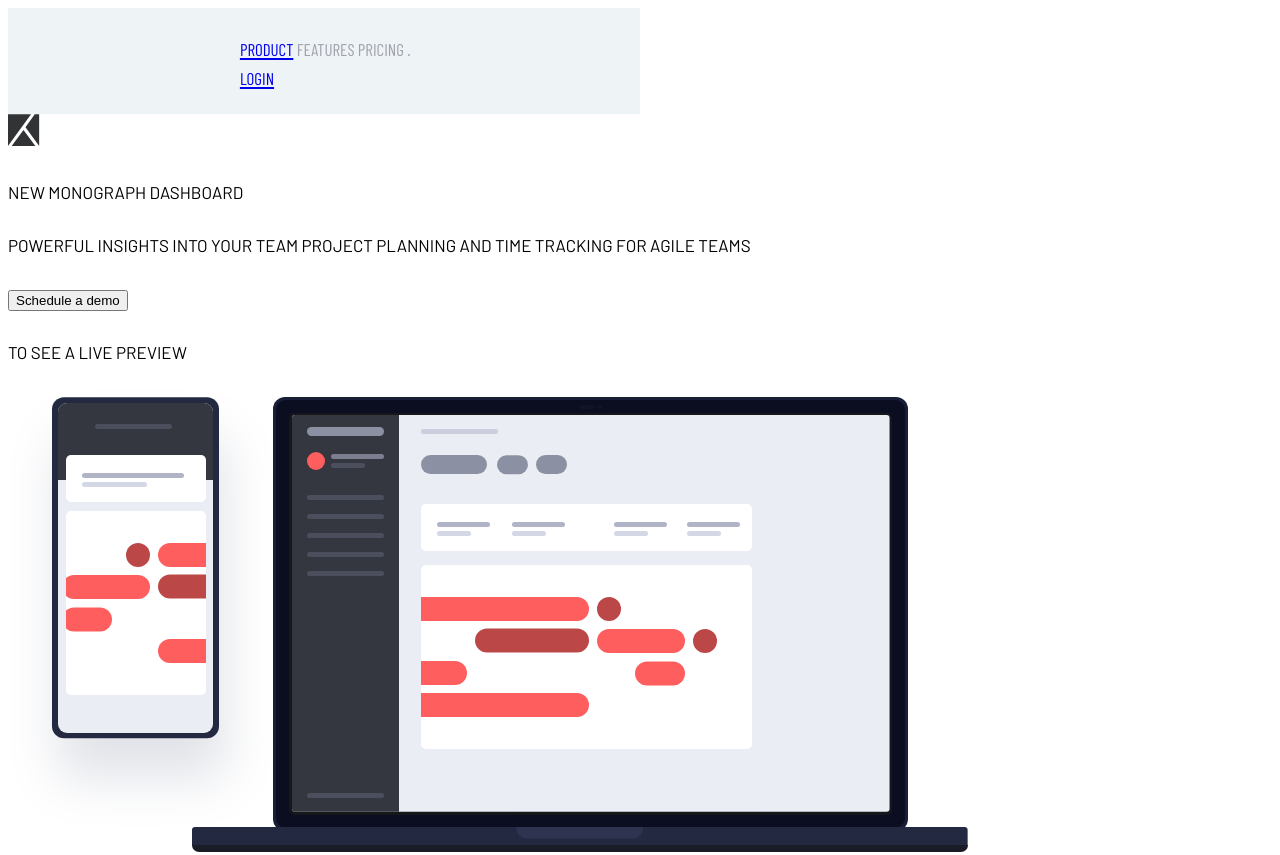
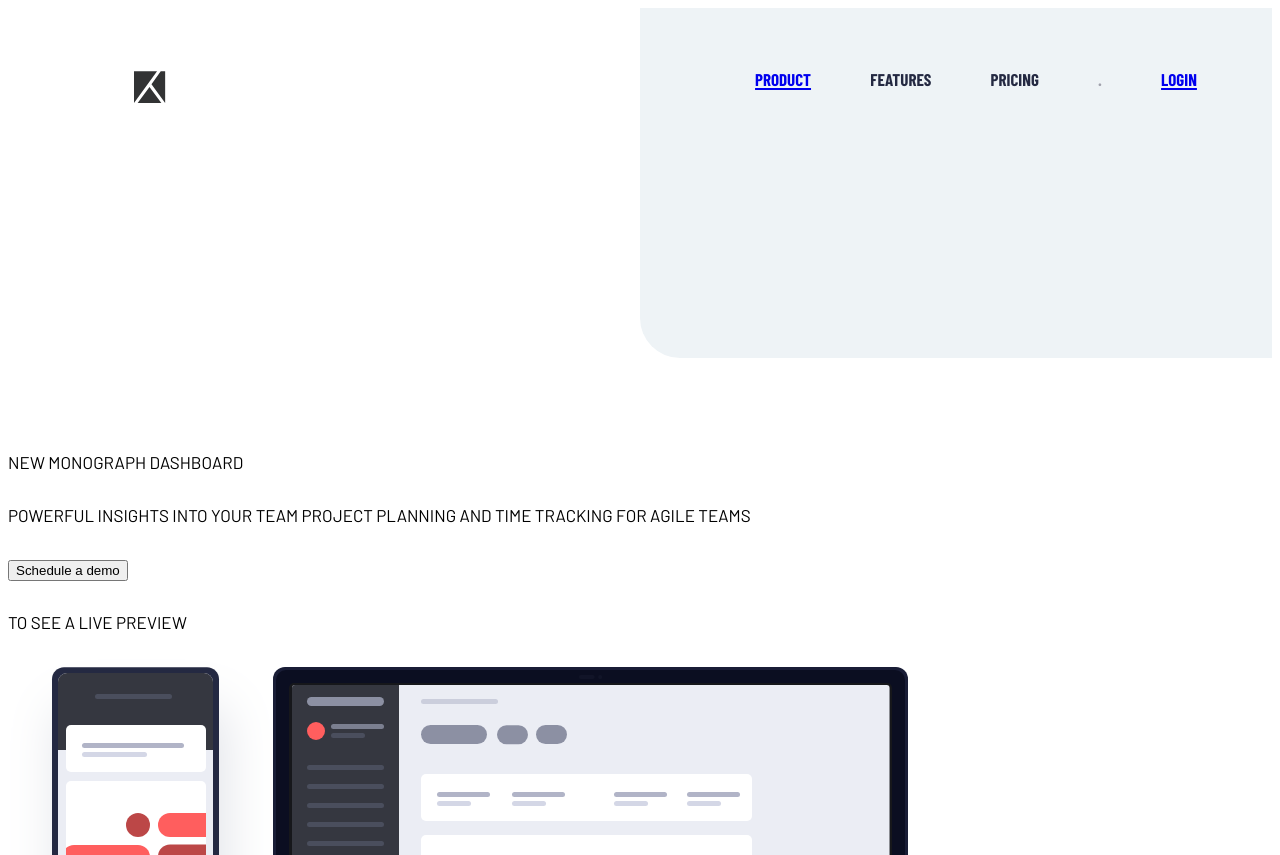
Before and after one commit to sana-ben036/brief-C2N3, a website: page index.html in a window 1280 px wide. Shown: the top 855 px of the page. Drawn offline with nearby package versions, Linux system fonts and the light colour scheme.

Commit message:
creation menu

```diff
--- a/index.html
+++ b/index.html
@@ -14,17 +14,17 @@
 
   <body>
     <header>
-      <nav class="menu">
-        <ul>
-          <li class="menu__item menu__item--active"><a href="#">Product</a></li>
+      <nav>
+        <ul class="menu">
+          <li class="menu__item menu__item--link"><a href="#">Product</a></li>
           <li class="menu__item">Features</li>
           <li class="menu__item">Pricing</li>
           <li class="menu__item menu__item--color">.</li>
-          <li class="menu__item menu __item--color menu__item--active"><a href="#">Login</a></li>
+          <li class="menu__item menu __item--color menu__item--link"><a href="#">Login</a></li>
         </ul>
       </nav>
       <!---------------------fin nav ----------------->
-      <img src="./images/logo.svg" alt="logo">
+      <div class="logo"><img src="./images/logo.svg" alt="logo"></div>
       <!---------------------fin logo ----------------->
     </header>
 
--- a/public/scss/_aside.scss
+++ b/public/scss/_aside.scss
@@ -0,0 +1,9 @@
+aside{
+    display: flex;
+    flex-direction: row;
+    flex-wrap: wrap;
+    .info{
+        display: block;
+        padding:5% 5% 0 10%;
+    }
+}
--- a/public/scss/_header.scss
+++ b/public/scss/_header.scss
@@ -1,23 +1,37 @@
 
 header{
-    font-family: 'Barlow Condensed';
-    .menu{
+    nav{
+        font-family: 'Barlow Condensed';
         width: 50%;
-        margin-right: 0;
-        display: flex;
-        flex-direction: row;
-        justify-content: center;
+        height: 350px;
+        border-radius: 0 0 0 40px;
+        float:right;
         background-color: $navbgr;
-        color:$navcolor2;
-        li{
-            display: inline-block;
-            &__color{
-                color:$navcolor2;
-            }
-            &__link{
 
+        .menu{
+            display: flex;
+            flex-direction: row;
+            justify-content: center;
+            color:$navcolor2;
+            font-weight: 700;
+            &__item{
+                display: inline-block;
+                padding: 5%;
+                color: $navcolor1;
+                &--color{
+                    color:$navcolor2;
+                }
 
             }
+        }
+
+    }
+    .logo{
+        width: 50%;
+        height: 350px;
+        padding:5% 5% 0 10%;
+        img{
+            float: left;
         }
     }
 
```
Also changed, not shown: public/css/style.css.
